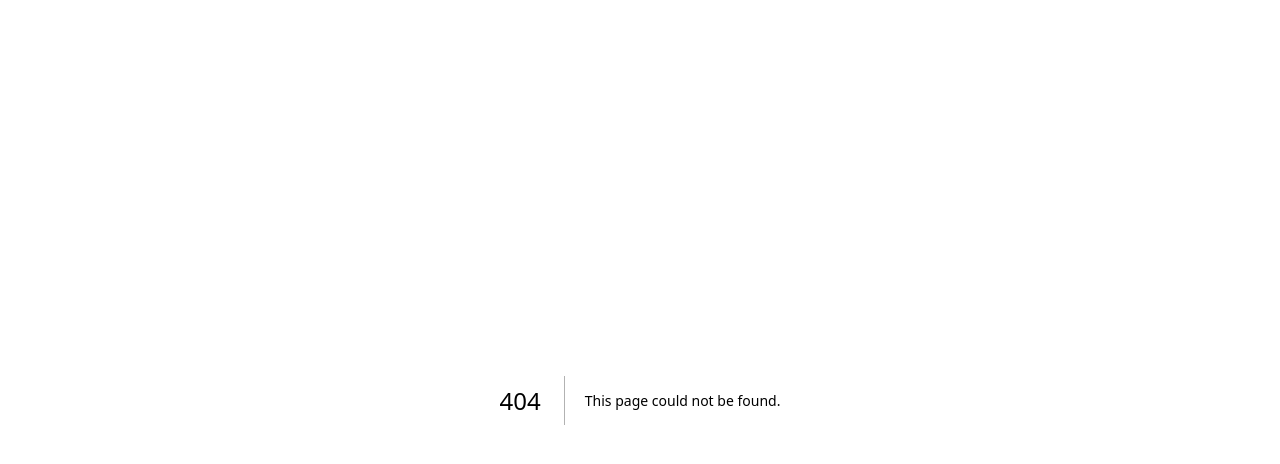
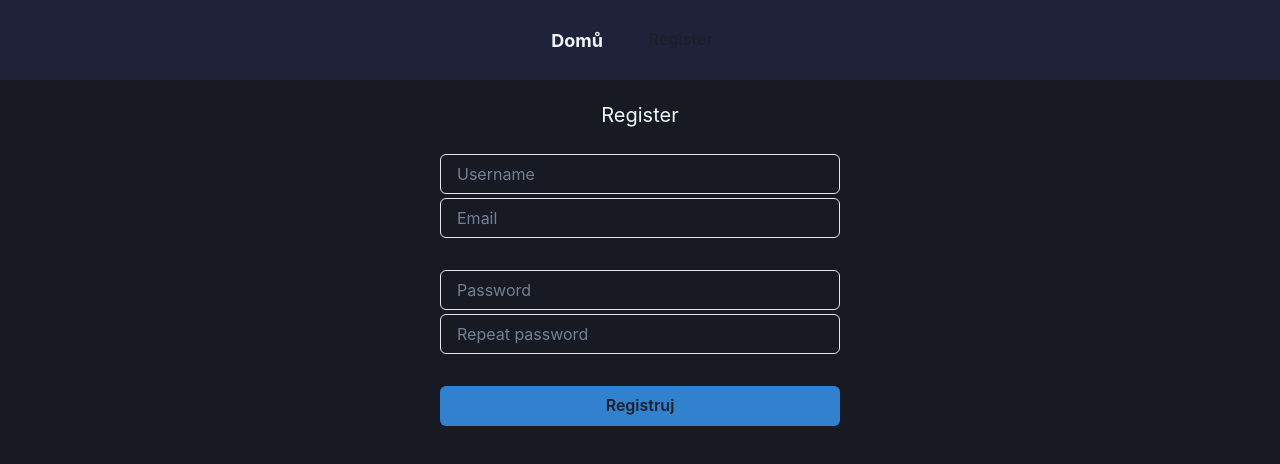
Before and after one commit to osmak1234/running, a Next.js app: page /register in a window 1280 px wide. Before the commit this address had no page. Shown: the top 464 px of the page. Built offline with nearby package versions, Linux system fonts and the light colour scheme.

Commit message:
register

```diff
--- a/package.json
+++ b/package.json
@@ -17,6 +17,7 @@
     "framer-motion": "^10.2.4",
     "html5-qrcode": "^2.3.7",
     "next": "^13.2.4",
+    "next-auth": "^4.20.1",
     "react": "18.2.0",
     "react-dom": "18.2.0",
     "zod": "^3.20.6"
--- a/src/components/navbar.tsx
+++ b/src/components/navbar.tsx
@@ -1,8 +1,9 @@
 import { Box, Container, Text, Stack, Button } from "@chakra-ui/react";
 import { motion } from "framer-motion";
 import Link from "next/link";
+import {signIn} from "next-auth/react";
 
-const Navbar = (display: { home: boolean; join: boolean; admin: boolean }) => {
+const Navbar = (display: { home: boolean; join: boolean; admin: boolean, register: boolean }) => {
   //Props are toggles for text in the navbar
   return (
     <>
@@ -11,9 +12,14 @@ const Navbar = (display: { home: boolean; join: boolean; admin: boolean }) => {
         top='0'
         as='nav'
         w='100%'
+        h="5rem"
+        display="flex"
+        justifyContent="center"
+        alignItems="center"
         css={{ backdropFilter: "blur(10px)" }}
         zIndex={2}
         alignSelf='start'
+        background="rgba(120, 120, 255, 0.1)"
       >
         <Container display='flex'>
           <Stack
@@ -51,6 +57,15 @@ const Navbar = (display: { home: boolean; join: boolean; admin: boolean }) => {
                 </Link>
               </motion.div>
             ) : null}
+            {display.register ? (
+              <motion.div whileHover={{ scale: 1.1 }} whileTap={{ scale: 0.9 }}>
+                <Button
+                  background={"transparent"}
+                  onClick={() => {signIn(); }}>
+                    Register
+                </Button>
+              </motion.div>
+            ) : null}
           </Stack>
         </Container>
       </Box>
--- a/src/pages/admin/index.tsx
+++ b/src/pages/admin/index.tsx
@@ -41,7 +41,7 @@ const AdminPanel: NextPage = () => {
 
   return (
     <>
-      <Navbar home={true} admin={false} join={false} />
+      <Navbar home={true} admin={false} join={false} register={false} />
       {loggedIn ? (
         <Box pt='100px'>
           Logged in as admin
--- a/src/pages/api/createAdmin.ts
+++ /dev/null
@@ -1,22 +0,0 @@
-/* eslint-disable @typescript-eslint/no-unsafe-assignment */
-
-//TODO: Test this
-import { type NextApiRequest, type NextApiResponse } from "next";
-import { prisma } from "../../server/db";
-export default async function handler(
-  req: NextApiRequest,
-  res: NextApiResponse
-) {
-  if (req.method == "POST") {
-    const info = JSON.parse(req.body);
-
-    const createAdmin = await prisma.run.create({
-      data: {
-        email: info.email,
-        password: info.password,
-        name: info.name,
-      },
-    });
-    res.json(createAdmin);
-  }
-}
--- a/src/pages/api/createRun.ts
+++ /dev/null
@@ -1,25 +0,0 @@
-/* eslint-disable @typescript-eslint/no-unsafe-assignment */
-
-//TODO: Test this
-import { type NextApiRequest, type NextApiResponse } from "next";
-import { prisma } from "../../server/db";
-export default async function handler(
-  req: NextApiRequest,
-  res: NextApiResponse
-) {
-  if (req.method == "POST") {
-    const info: {
-      creatorId: string;
-      points: any;
-      distance: number;
-    } = JSON.parse(req.body);
-    const createRun = await prisma.run.create({
-      data: {
-        creatorId: info.creatorId,
-        points: info.points,
-        distance: info.distance,
-      },
-    });
-    res.json(createRun);
-  }
-}
--- a/src/pages/api/createRunner.ts
+++ /dev/null
@@ -1,20 +0,0 @@
-/* eslint-disable @typescript-eslint/no-unsafe-assignment */
-
-//TODO: Test this
-import { type NextApiRequest, type NextApiResponse } from "next";
-import { prisma } from "../../server/db";
-export default async function handler(
-  req: NextApiRequest,
-  res: NextApiResponse
-) {
-  if (req.method == "POST") {
-    const info = JSON.parse(req.body);
-    const createRun = await prisma.runner.create({
-      data: {
-        runId: info.runId,
-        name: info.name,
-      },
-    });
-    res.json(createRun);
-  }
-}
--- a/src/pages/api/findRun.ts
+++ /dev/null
@@ -1,19 +0,0 @@
-/* eslint-disable @typescript-eslint/no-unsafe-assignment */
-
-//TODO: Test this
-import { type NextApiRequest, type NextApiResponse } from "next";
-import { prisma } from "../../server/db";
-export default async function handler(
-  req: NextApiRequest,
-  res: NextApiResponse
-) {
-  if (req.method == "POST") {
-    const info = JSON.parse(req.body);
-    const findRun = await prisma.run.findUnique({
-      where: {
-        code: info.code,
-      },
-    });
-    res.json(findRun);
-  }
-}
--- a/src/pages/index.tsx
+++ b/src/pages/index.tsx
@@ -6,7 +6,7 @@ const Home: NextPage = () => {
 
   return (
     <>
-      <Navbar home={false} admin={true} join={true} />
+      <Navbar home={false} admin={true} join={true} register={true} />
       <Box>Home</Box>
     </>
   );
--- a/src/pages/join/index.tsx
+++ b/src/pages/join/index.tsx
@@ -36,7 +36,7 @@ const Join: NextPage = () => {
 
   return (
     <>
-      <Navbar home={true} join={false} admin={true} />
+      <Navbar home={true} join={false} admin={true} register={false} />
       {!codeEntered ? (
         <Box
           w='full'
--- /dev/null
+++ b/src/pages/register/index.tsx
@@ -0,0 +1,91 @@
+import { FormEventHandler, useState } from "react";
+import Navbar from "~/components/navbar";
+import { type NextPage } from "next";
+import {signIn} from "next-auth/react";
+import { Box, Text, Input, Button } from "@chakra-ui/react";
+import { FormControl } from '@chakra-ui/react'
+
+
+const Register: NextPage = () => {
+
+  const [userInfo, setUserInfo] = useState({username : "", email : "", password: "", passwordRepeat: ""})
+  const handleSubmit: FormEventHandler<HTMLFormElement> = async (e) => {
+    e.preventDefault();
+
+    const res = await signIn("credentials", {
+      username: userInfo.username,
+      email: userInfo.email,
+      password: userInfo.password,
+      passwordRepeat: userInfo.passwordRepeat,
+      redirect: false
+    })
+
+  };
+
+  return (
+    <>
+      <Navbar admin={false} home={true} join={false} register={true}></Navbar>
+      <Box pt='100px' display='flex' flexDir='column'>
+        <Text fontSize='xl' textAlign='center'>
+          Register
+        </Text>
+        <br />
+        <FormControl w='full' m='auto' display='flex' flexDir='column' gap={1}>
+          <Input
+            m='auto'
+            w='full'
+            maxW={"400px"}
+            placeholder='Username'
+            onChange={ ({target}) =>
+            setUserInfo({...userInfo, username: target.value})
+          }
+          />
+          <Input
+            m='auto'
+            w='full'
+            maxW={"400px"}
+            placeholder='Email'
+            onChange={ ({target}) =>
+            setUserInfo({...userInfo, email: target.value})
+          }
+          />
+          <br/>
+          <Input
+            m='auto'
+            w='full'
+            maxW={"400px"}
+            placeholder='Password'
+            type={"password"}
+            onChange={ ({target}) =>
+            setUserInfo({...userInfo, password: target.value})
+          }
+          />
+          <Input
+            m='auto'
+            w='full'
+            maxW={"400px"}
+            placeholder='Repeat password'
+            type={"password"}
+            onChange={ ({target}) =>
+            setUserInfo({...userInfo, passwordRepeat: target.value})
+          }
+          />
+          <br />
+          <Button
+            m='auto'
+            w='full'
+            maxW='400px'
+            bg='blue.500'
+            onClick={() => {
+              signIn();
+            }}
+          >
+            Registruj
+          </Button>
+        </FormControl>
+      </Box>
+    </>
+  );
+};
+
+export default Register;
```
Also changed, not shown: src/pages/api/auth/[...nextauth].ts (added, +36 -0 lines), 1 other file (tests, documents, lock files or other folders).
